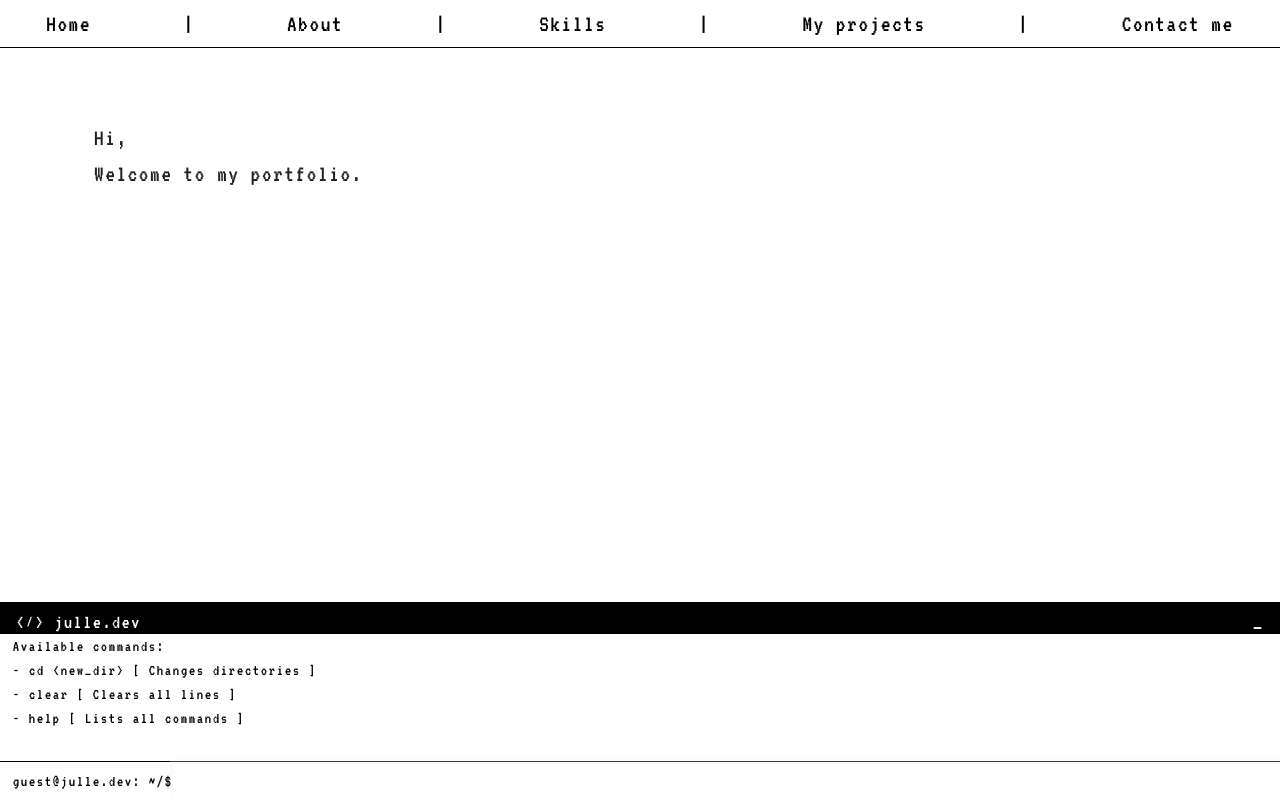
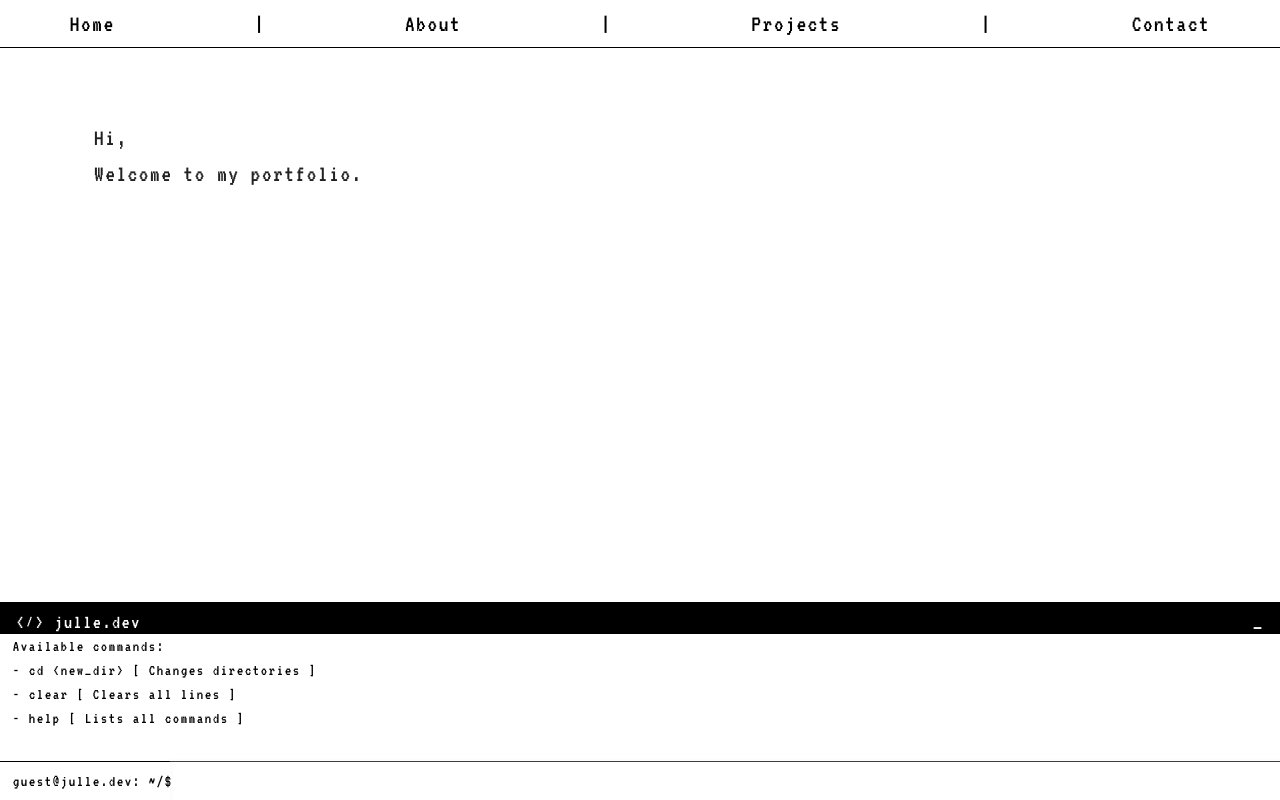
Before and after one commit to julleboi/my-portfolio, a React app in the folder client/: page / in a window 1280 px wide. Built offline with nearby package versions, Linux system fonts and the light colour scheme.

Commit message:
Remove skills component

```diff
--- a/client/src/index.tsx
+++ b/client/src/index.tsx
@@ -5,7 +5,6 @@ import './styles.scss';
 import Terminal from './terminal';
 import Home from './home';
 import About from './about';
-import Skills from './skills';
 import Projects from './projects';
 import Contact from './contact';
 import NotFound from './notfound';
@@ -23,15 +22,13 @@ ReactDOM.render(
     <div id='links'>
       <Link to='/'>Home</Link>                |
       <Link to='/about'>About</Link>          |
-      <Link to='/skills'>Skills</Link>        |
-      <Link to='/projects'>My projects</Link> |
-      <Link to='/contact'>Contact me</Link>
+      <Link to='/projects'>Projects</Link>    |
+      <Link to='/contact'>Contact</Link>
     </div>
     <div id='content'>
       <Switch>
         <Route exact path='/' component={Home} />
         <Route exact path='/about' component={About} />
-        <Route exact path='/skills' component={Skills} />
         <Route exact path='/projects' component={Projects} />
         <Route exact path='/contact' component={Contact} />
         <Route exact path='/notfound' component={NotFound} />
--- a/client/src/skills/Skills.tsx
+++ /dev/null
@@ -1,9 +0,0 @@
-import React from 'react';
-
-export default () => {
-  return (
-    <div id='skills'>
-      Work in progress
-    </div>
-  );
-}
--- a/client/src/skills/index.ts
+++ /dev/null
@@ -1 +0,0 @@
-export { default } from './Skills';
```
